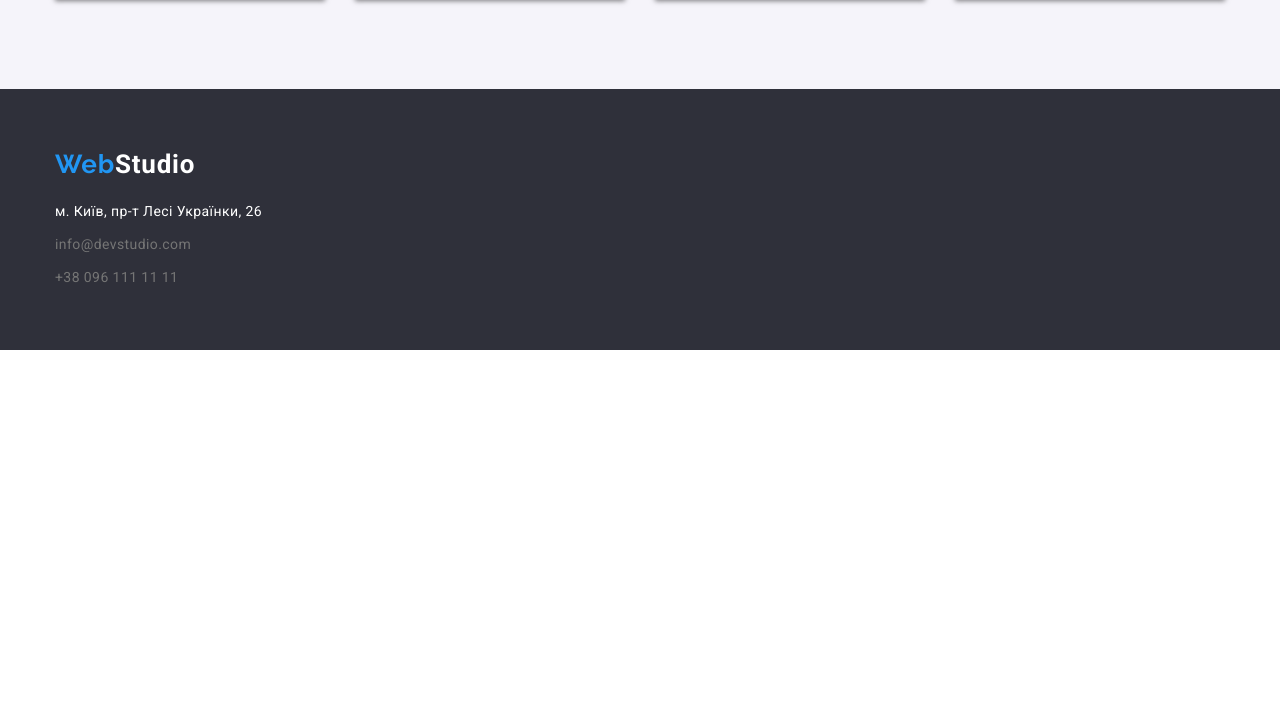
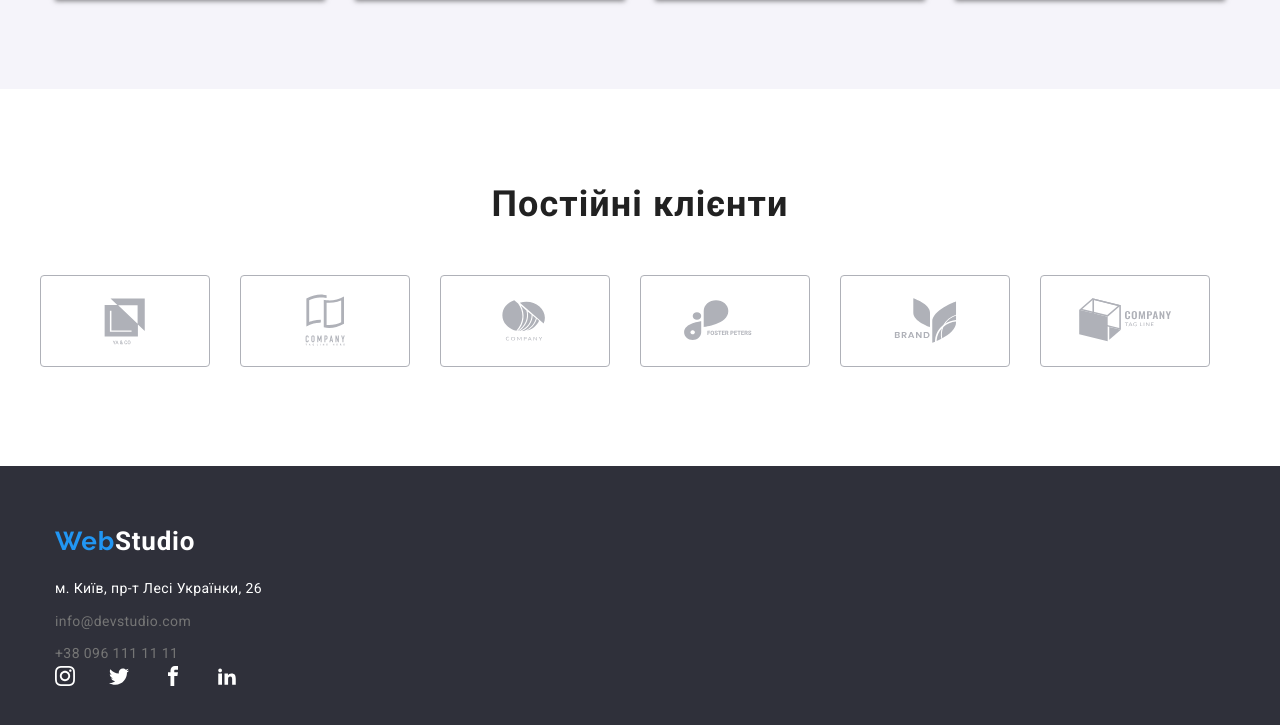
Before and after one commit to Zxckotikk/WebStudioo, a plain HTML site: page index.html in a window 1280 px wide. Shown: the part 2189-2914 px from the top of the page. Before the commit the page ends 2539 px from the top, so only its background shows below. Drawn offline with nearby package versions, Linux system fonts and the light colour scheme.

Commit message:
svg icon

```diff
--- a/css/styles.css
+++ b/css/styles.css
@@ -212,15 +212,19 @@
   color: #757575;
   max-width: 270px;
 }
-.advantages-item:nth-child(2)::before{
- background-image: url(../img/clock\ 1.png);
+
+.advantages-item:nth-child(2)::before {
+  background-image: url(../img/clock\ 1.png);
 }
-.advantages-item:nth-child(3)::before{
+
+.advantages-item:nth-child(3)::before {
   background-image: url(../img/diagram\ 1.png);
- }
- .advantages-item:last-child:before{
+}
+
+.advantages-item:last-child:before {
   background-image: url(../img/astronaut\ 1.png);
- }
+}
+
 .advantages-item::before {
   border-radius: 4px;
   background: #F5F4FA;
@@ -245,6 +249,7 @@
   margin-bottom: 50px;
   color: #212121;
 }
+
 .work-list {
   justify-content: space-evenly;
   display: flex;
@@ -314,32 +319,44 @@
   margin-top: 10px;
 }
 
-/* Партнеры */
-/* .company-text {
+/* Партнеры  */
+.company-text {
   color: #212121;
   text-align: center;
+  font-family: 'Roboto';
   font-size: 36px;
   font-weight: 700;
   line-height: normal;
   letter-spacing: 1.08px;
   padding-top: 94px;
-  padding: 50px;
+  margin-bottom: 50px;
 }
 
-.company-list {
+.icons-list {
+  display: flex;
+  align-content: center;
+  justify-content: center;
   padding-bottom: 94px;
-  display: flex;
-  gap: 30px;
-  padding-left: 375px;
-  width: 815px;
+}
+
+.icon-item {
+  margin-right: 30px;
 
 }
 
-.company-item {
-  padding: 16px 32px;
+.icons-img {
+  fill: rgba(175, 177, 184, 1);
   border-radius: 4px;
   border: 1px solid #AFB1B8;
-} */
+  width: 170px;
+  height: 92px;
+}
+
+.icons-img:hover {
+  fill: rgba(33, 150, 243, 1);
+  border-radius: 4px;
+  border: 1px solid #2196F3;
+}
 
 /* Подвал */
 .footer {
@@ -394,6 +411,25 @@
   letter-spacing: 0.03em;
   color: #ffffff;
   margin-top: 20px;
+}
+
+.socials-list {
+  display: flex;
+  gap: 34px;
+}
+
+.social-img {
+  width: 20px;
+  height: 20px;
+  flex-shrink: 0;
+  fill: rgba(255, 255, 255, 1);
+
+}
+
+.social-img:hover {
+  background-color: #2196F3;
+  border-radius: 10px;
+  background-size: 44px;
 }
 
 /* Портфолио */
--- a/index.html
+++ b/index.html
@@ -64,7 +64,7 @@
         <ul class="advantages-list">
           <li class="advantages-item">
             <h2 class="advantages-title">УВАГА ДО ДЕТАЛЕЙ</h2>
-             <p class="advantages-text">
+            <p class="advantages-text">
               Ідейні міркування, і навіть початок повсякденної роботи з
               формування позиції.
             </p>
@@ -135,26 +135,39 @@
         </ul>
       </div>
     </section>
-    <!-- <section class="partners">
+    <div class="container">
       <h2 class="company-text">Постійні клієнти</h2>
-      <ul class="company-list">
-        <li class="company-item"><img src="./img/Logo.png" alt="" class="company-img"></li>
-        <li class="company-item"><img src="./img/company.png" alt="" class="company-img"></li>
-        <li class="company-item"><img src="./img/round.png" alt="" class="company-img"></li>
-        <li class="company-item-2"><img src="./img/Client 4.png" alt="" class="company-img"></li>
-        <li class="company-item"><img src="./img/listohek.png" alt="" class="company-img"></li>
-        <li class="company-item"><img src="./img/kubik.png" alt="" class="company-img"></li>
+      <ul class="icons-list">
+        <li class="icon-item"><svg class="icons-img">
+            <use href="./img/icons.svg#icon-yaco"></use>
+          </svg></li>
+        <li class="icon-item"><svg class="icons-img">
+            <use href="./img/icons.svg#icon-company-news"></use>
+          </svg></li>
+        <li class="icon-item"><svg class="icons-img">
+            <use href="./img/icons.svg#icon-company"></use>
+          </svg></li>
+        <li class="icon-item"><svg class="icons-img">
+            <use href="./img/icons.svg#icon-foster-peters"></use>
+          </svg></li>
+        <li class="icon-item"><svg class="icons-img">
+            <use href="./img/icons.svg#icon-brand"></use>
+          </svg></li>
+        <li class="icon-item"><svg class="icons-img">
+            <use href="./img/icons.svg#icon-tag-line"></use>
+          </svg></li>
       </ul>
-    </section> -->
+    </div>
   </main>
-
   <footer class="footer">
     <div class="container">
       <a class="footer-logo" href="./index.html">Web<span class="footer-word">Studio</span></a>
       <ul class="footer-list">
-       <li class="footer-item"> <address class="footer-address">
-          м. Київ, пр-т Лесі Українки, 26
-        </address></li>
+        <li class="footer-item">
+          <address class="footer-address">
+            м. Київ, пр-т Лесі Українки, 26
+          </address>
+        </li>
 
         <li class="footer-item">
           <a class="footer-emael" href="mailto:info@devstudio.com" target="_blank">info@devstudio.com</a>
@@ -162,7 +175,30 @@
         <li class="footer-item">
           <a class="footer-phonenumber" href="tel:+380961111111">+38 096 111 11 11</a>
         </li>
-
+      </ul>
+    </div>
+    <div class="container">
+      <ul class="socials-list">
+        <li class="social-item">
+          <svg class="social-img">
+            <use href="./img/icons.svg#icon-instagram"></use>
+          </svg>
+        </li>
+        <li class="social-item">
+          <svg class="social-img">
+            <use href="./img/icons.svg#icon-twitter"></use>
+          </svg>
+        </li>
+        <li class="social-item">
+          <svg class="social-img">
+            <use href="./img/icons.svg#icon-facebook"></use>
+          </svg>
+        </li>
+        <li class="social-item">
+          <svg class="social-img">
+            <use href="./img/icons.svg#icon-in"></use>
+          </svg>
+        </li>
       </ul>
     </div>
   </footer>
```
Also changed, not shown: img/Client 4.png (deleted), img/Logo.png (deleted), img/company.png (deleted), img/envelope (hover).png (deleted), img/envelope.png (deleted), img/icons.svg (added), img/kubik.png (deleted), img/listohek.png (deleted), img/round.png (deleted).
